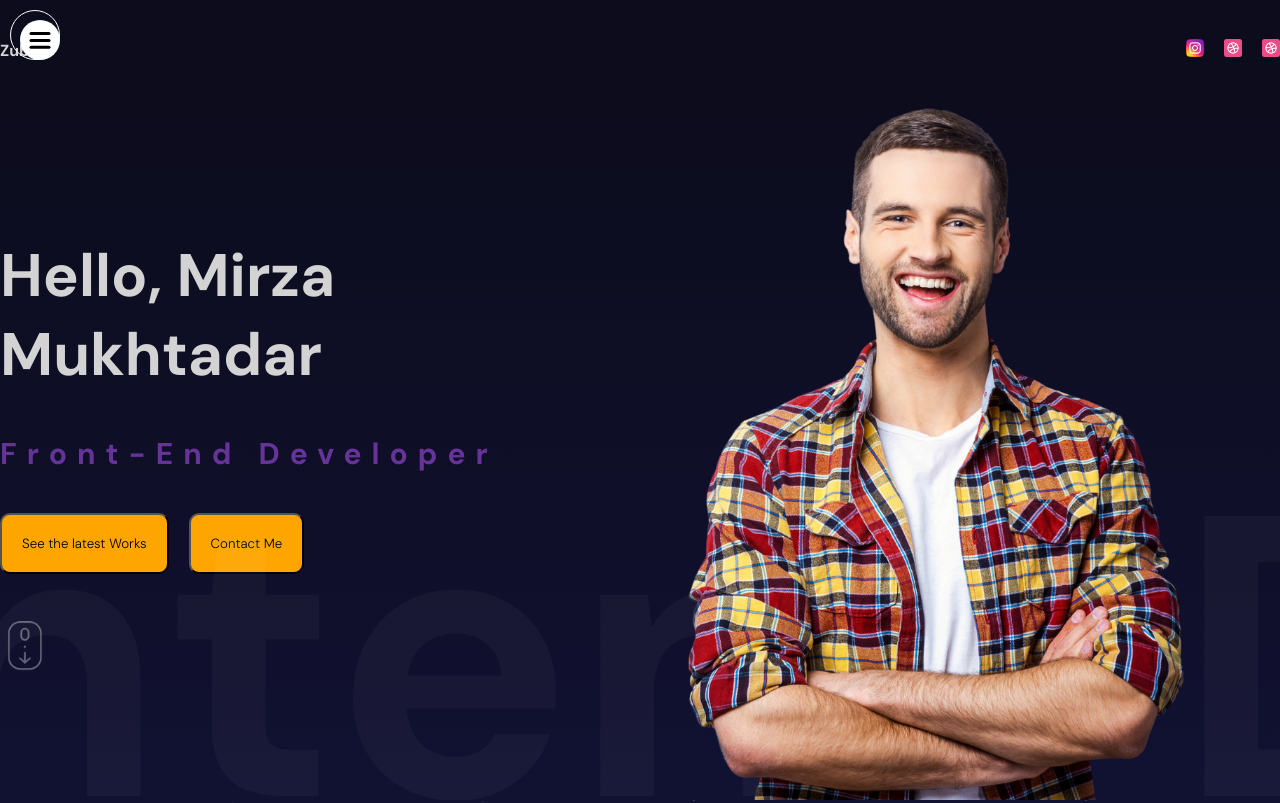
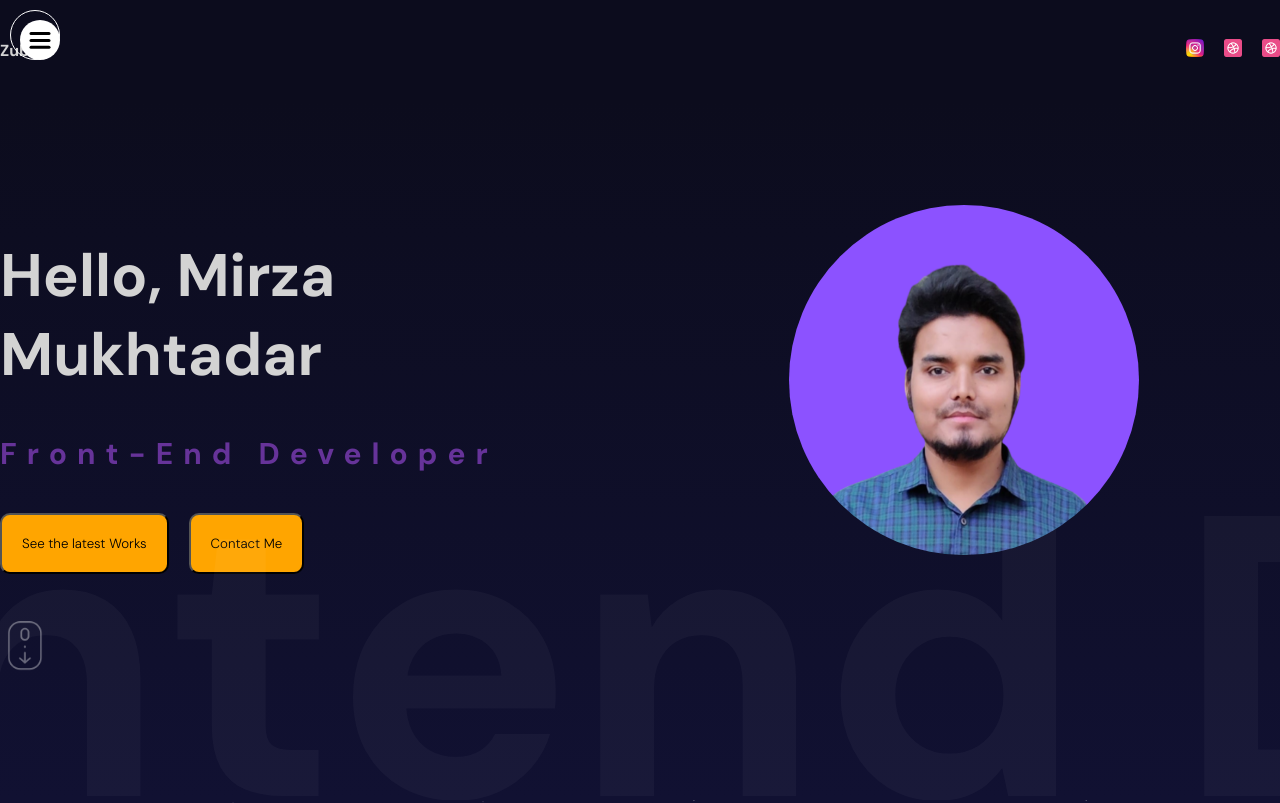
Before and after one commit to MirzaMukhtadar/mirza-portoflio-FM, a React (Vite) app: page / in a window 1280 px wide. Shown: the top 803 px of the page. Built offline with nearby package versions, Linux system fonts and the light colour scheme.

Commit message:
customized scrollbar and edited image

```diff
--- a/src/app.scss
+++ b/src/app.scss
@@ -28,6 +28,25 @@ section {
   overflow: hidden;
 }
 
+::-webkit-scrollbar {
+  width: 10px;
+}
+
+/* Track */
+::-webkit-scrollbar-track {
+  background: linear-gradient(180deg, #0c0c1d, #111132);
+}
+
+/* Handle */
+::-webkit-scrollbar-thumb {
+  background: orange;
+}
+
+/* Handle on hover */
+::-webkit-scrollbar-thumb:hover {
+  background: orange;
+}
+
 @mixin mobile {
   @media (max-width: 738px) {
     @content;
--- a/src/components/hero/Hero.jsx
+++ b/src/components/hero/Hero.jsx
@@ -75,7 +75,7 @@ const Hero = () => {
         Frontend Developer Web Designer Gamer
       </motion.div>
       <div className="imageContainer">
-        <img src="../../../public/hero.png" alt="" />
+        <img src="../../../public/me.png" alt="" />
       </div>
     </div>
   );
--- a/src/components/hero/hero.scss
+++ b/src/components/hero/hero.scss
@@ -63,20 +63,26 @@
   .imageContainer {
     height: 100%;
     position: absolute;
-    top: 0;
-    right: 0;
+    top: 15%;
+    right: 11%;
 
     @include mobile {
       height: 50%;
       width: 100%;
-      top: unset;
+      top: 58%;
+      left: 19%;
       bottom: 0;
     }
 
     img {
-      width: 100%;
-      height: 100%;
+      width: 350px;
+      height: 350px;
       object-fit: cover;
+      border-radius: 50%;
+      @include mobile {
+        height: 230px;
+        width: 230px;
+      }
     }
   }
 
```
Also changed, not shown: public/me.png (added).
